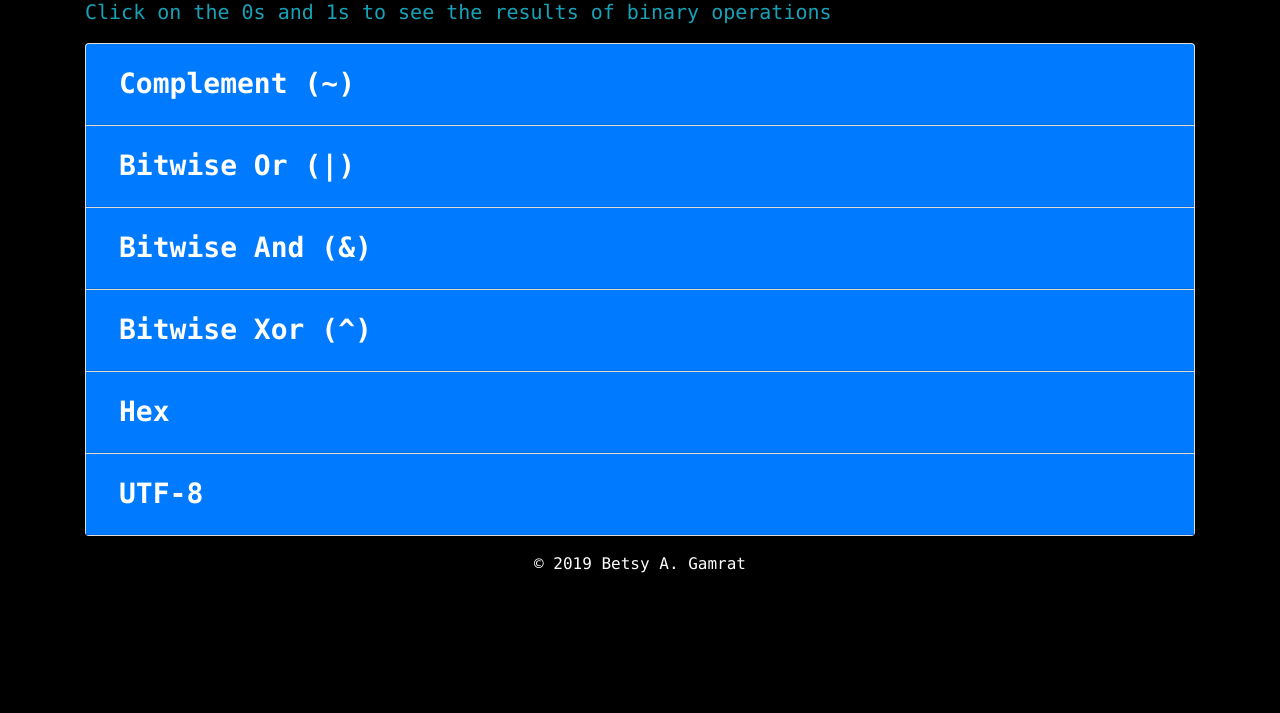
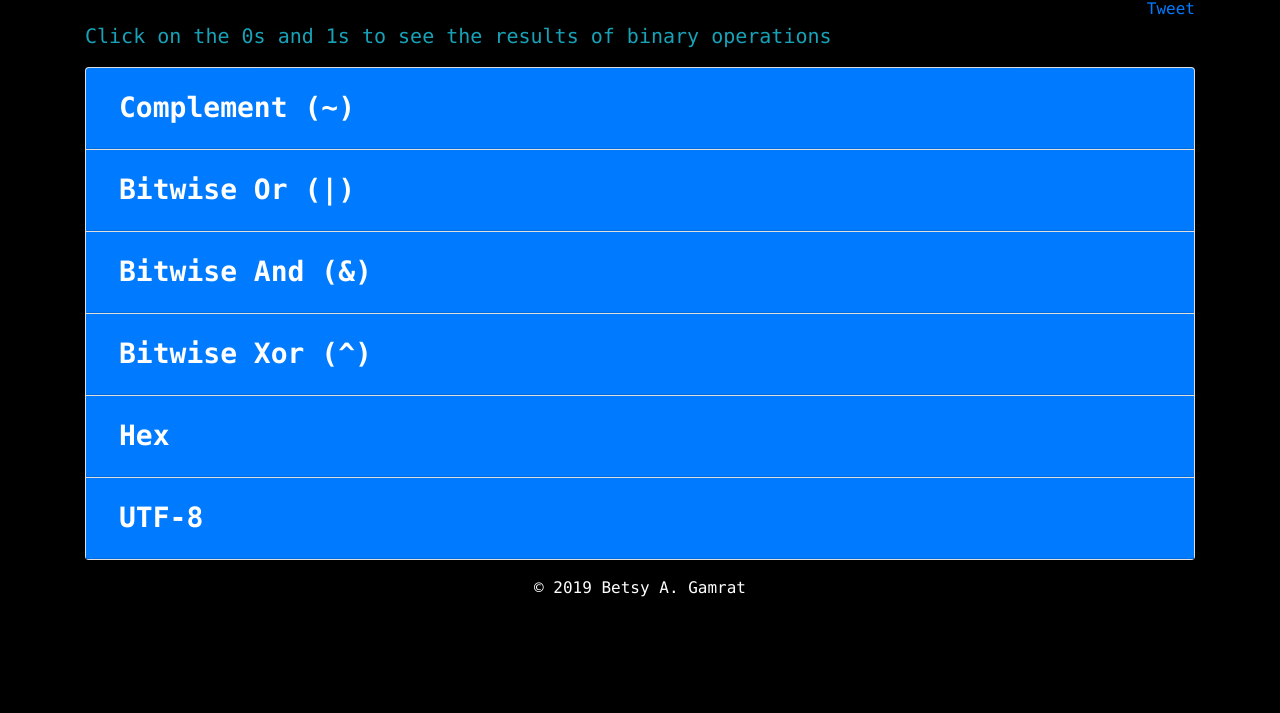
Before and after one commit to bgamrat/bitz, a plain HTML site: page index.html in a window 1280 px wide. Shown: the part 87-800 px from the top of the page. Drawn offline with nearby package versions, Linux system fonts and the light colour scheme.

Commit message:
Added tweet button

```diff
--- a/index.html
+++ b/index.html
@@ -1,7 +1,7 @@
 <!DOCTYPE html>
 <html>
     <head>
-        <title>bitz</title>
+        <title>bitz!</title>
         <meta charset="UTF-8">
         <meta name="viewport" content="width=device-width, initial-scale=1.0">
         <link rel="stylesheet" href="https://stackpath.bootstrapcdn.com/bootstrap/4.1.3/css/bootstrap.min.css" integrity="sha384-MCw98/SFnGE8fJT3GXwEOngsV7Zt27NXFoaoApmYm81iuXoPkFOJwJ8ERdknLPMO" crossorigin="anonymous">
@@ -10,6 +10,9 @@
     <body>
         <div class="container text-monospace">
             <h1 class="header text-white">bitz! - binary visualizer</h1>
+	    <div class="text-right">
+            <a href="https://twitter.com/intent/tweet?text=bitz!+binary+visualizer&via=wirehopper" class="text-right twitter-share-button" data-size="large" data-show-count="false">Tweet</a>
+	    </div>
             <p class="text-info lead">Click on the 0s and 1s to see the results of binary operations</p>
             <div id="app"></div>
             <footer class="text-white text-center mt-3">&copy; 2019 Betsy A. Gamrat</footer>
@@ -21,5 +24,21 @@
         <script src="js/one-byte.js"></script>
         <script src="js/one-card.js"></script>
         <script src="js/app.js"></script>
+<script>window.twttr = (function(d, s, id) {
+  var js, fjs = d.getElementsByTagName(s)[0],
+    t = window.twttr || {};
+  if (d.getElementById(id)) return t;
+  js = d.createElement(s);
+  js.id = id;
+  js.src = "https://platform.twitter.com/widgets.js";
+  fjs.parentNode.insertBefore(js, fjs);
+
+  t._e = [];
+  t.ready = function(f) {
+    t._e.push(f);
+  };
+
+  return t;
+}(document, "script", "twitter-wjs"));</script>
     </body>
 </html>
```
